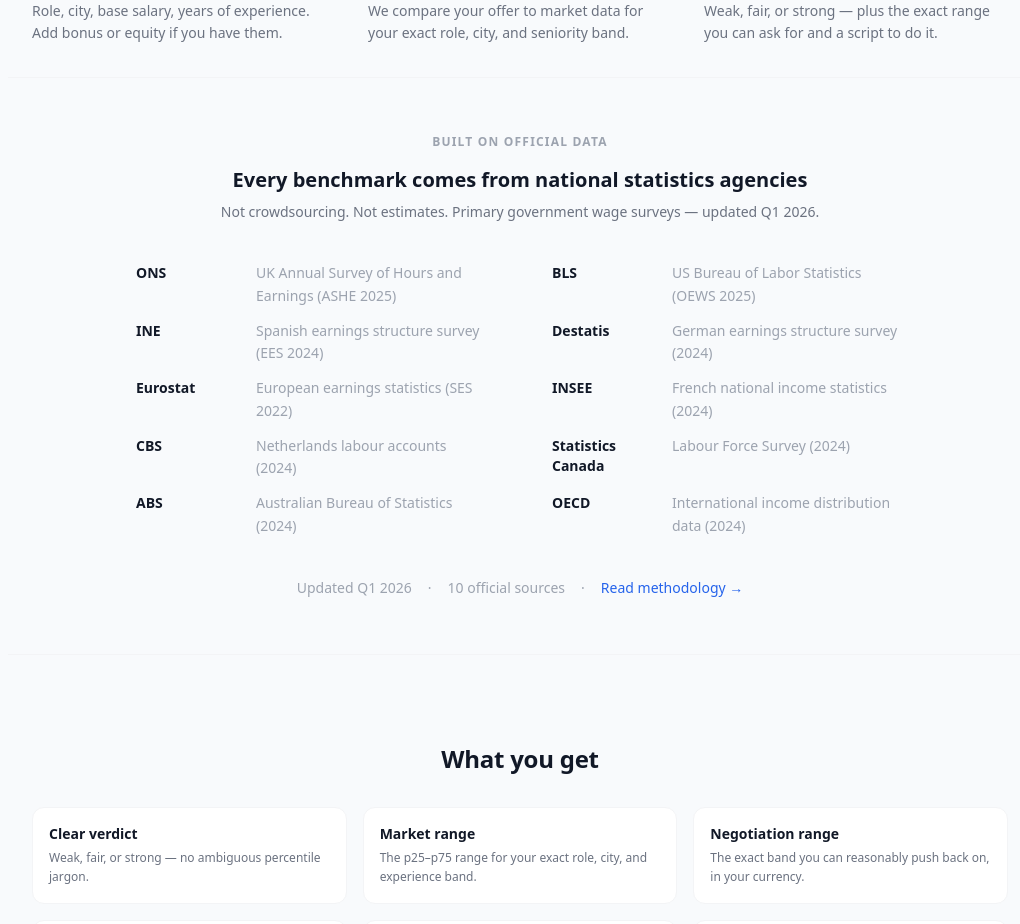
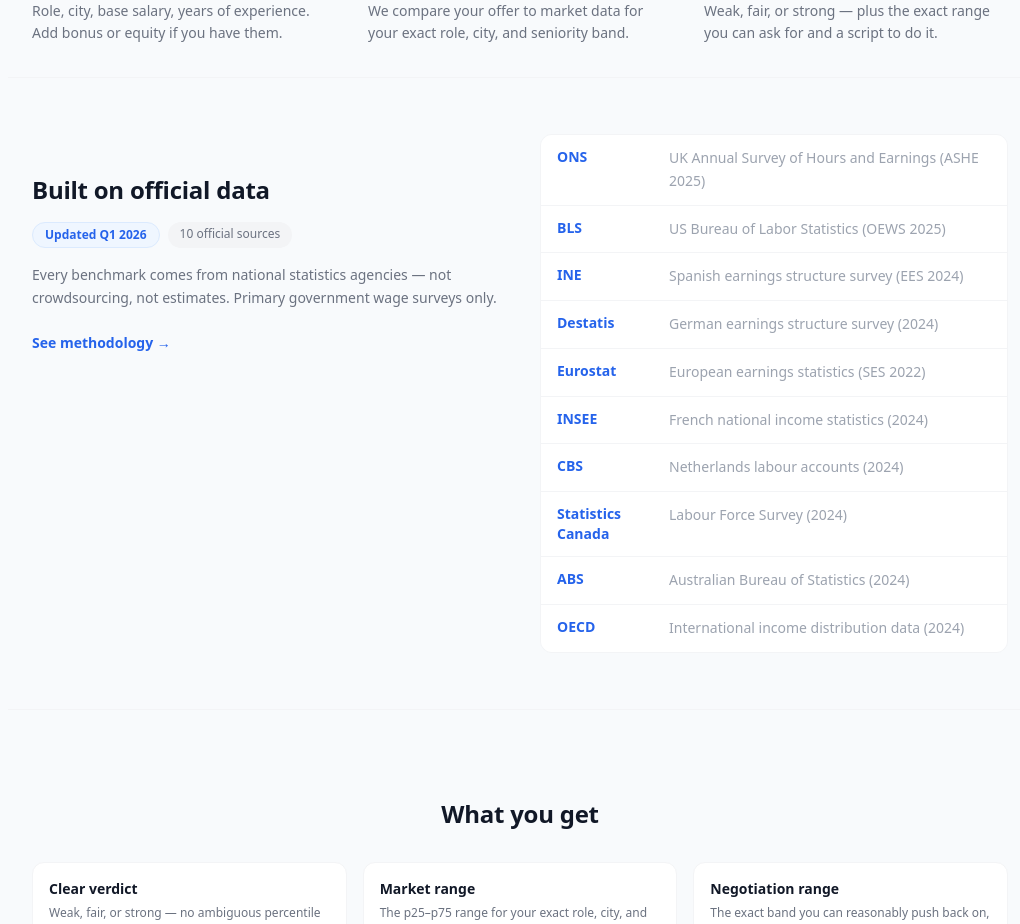
Before and after one commit to stewartmasters/comp-verdict, a Next.js app: page / in a window 1280 px wide. Shown: the part 1520-2444 px from the top of the page, without its empty margins (120-1140 px from the left). Built offline with nearby package versions, Linux system fonts and the light colour scheme; no server answers.

Commit message:
fix: built on official data section — two-column layout matching SalaryVerdict exactly
Left: heading, badges, description, methodology link
Right: bordered divided list with abbr + description per source

Co-Authored-By: Claude Sonnet 4.6 <noreply@anthropic.com>

```diff
--- a/components/TrustSection.jsx
+++ b/components/TrustSection.jsx
@@ -55,29 +55,33 @@ export default function TrustSection({ variant = 'full' }) {
 
   return (
     <div className="max-w-5xl mx-auto px-4 sm:px-6 py-14 border-t border-gray-100">
-      <div className="text-center mb-10 space-y-2">
-        <p className="text-xs font-bold text-gray-400 uppercase tracking-widest">Built on official data</p>
-        <p className="text-xl font-bold text-gray-900">Every benchmark comes from national statistics agencies</p>
-        <p className="text-sm text-gray-500">Not crowdsourcing. Not estimates. Primary government wage surveys — updated Q1 2026.</p>
-      </div>
+      <div className="grid sm:grid-cols-2 gap-10 items-start">
 
-      <div className="grid sm:grid-cols-2 gap-x-16 gap-y-3 mb-10 max-w-3xl mx-auto">
-        {TEXT_SOURCES.map((s) => (
-          <div key={s.abbr} className="flex items-baseline gap-2">
-            <span className="text-sm font-bold text-gray-900 flex-shrink-0 w-28">{s.abbr}</span>
-            <span className="text-sm text-gray-400 leading-relaxed">{s.full}</span>
+        {/* Left — heading + description */}
+        <div>
+          <h2 className="text-2xl font-bold text-gray-900 mb-4">Built on official data</h2>
+          <div className="flex flex-wrap gap-2 mb-4">
+            <span className="text-xs font-semibold text-blue-600 bg-blue-50 border border-blue-100 px-3 py-1 rounded-full">Updated Q1 2026</span>
+            <span className="text-xs font-medium text-gray-500 bg-gray-100 px-3 py-1 rounded-full">10 official sources</span>
           </div>
-        ))}
-      </div>
+          <p className="text-sm text-gray-500 leading-relaxed mb-5">
+            Every benchmark comes from national statistics agencies — not crowdsourcing, not estimates. Primary government wage surveys only.
+          </p>
+          <Link href="/methodology/" className="text-sm font-semibold text-blue-600 hover:underline">
+            See methodology →
+          </Link>
+        </div>
 
-      <div className="flex items-center justify-center gap-4 text-sm text-gray-400">
-        <span>Updated Q1 2026</span>
-        <span>·</span>
-        <span>10 official sources</span>
-        <span>·</span>
-        <Link href="/methodology/" className="text-blue-600 hover:underline font-medium">
-          Read methodology →
-        </Link>
+        {/* Right — bordered source list */}
+        <div className="divide-y divide-gray-100 border border-gray-100 rounded-xl overflow-hidden">
+          {TEXT_SOURCES.map((s) => (
+            <div key={s.abbr} className="flex items-start gap-4 px-4 py-3 bg-white hover:bg-gray-50 transition-colors">
+              <span className="text-sm font-bold text-blue-600 w-24 flex-shrink-0">{s.abbr}</span>
+              <span className="text-sm text-gray-400 leading-relaxed">{s.full}</span>
+            </div>
+          ))}
+        </div>
+
       </div>
     </div>
   )
```
